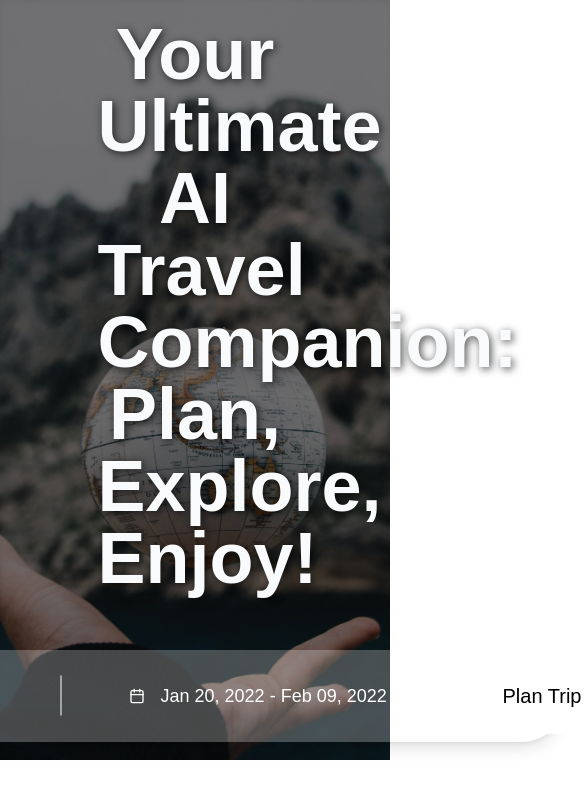
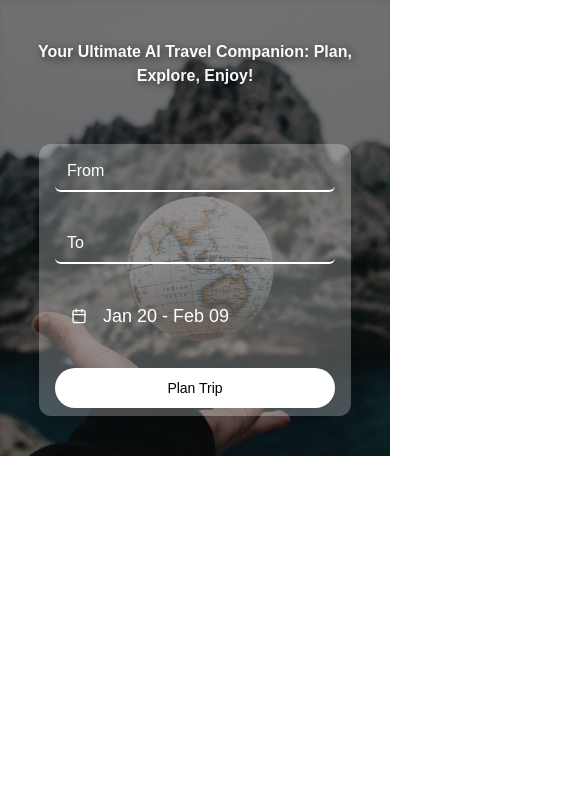
Before and after one commit to Sreedev-Github/ZenoBot, a Next.js app in the folder zenobot/: page /home in a window 390 px wide. Shown: the top 798 px of the page, 585 px wide, since content can reach past the window. Built offline with nearby package versions, Linux system fonts and the light colour scheme.

Commit message:
feat: enhance responsiveness of home page layout for small devices and adjust calendar display for different screen sizes

```diff
--- a/zenobot/src/app/globals.css
+++ b/zenobot/src/app/globals.css
@@ -100,8 +100,6 @@ body {
   }
 }
 
-
-
 @layer base {
   * {
     @apply border-border outline-ring/50;
--- a/zenobot/src/app/home/page.js
+++ b/zenobot/src/app/home/page.js
@@ -1,6 +1,6 @@
 "use client";
 
-import React, { useState } from "react";
+import React, { useState, useEffect } from "react";
 import { Button } from "@/components/ui/button";
 import {
   DropdownMenu,
@@ -29,42 +29,60 @@ function Page() {
     from: new Date(2022, 0, 20),
     to: addDays(new Date(2022, 0, 20), 20),
   });
+  const [monthsToShow, setMonthsToShow] = useState(2);
+
+  // Responsively adjust number of calendar months shown
+  useEffect(() => {
+    function handleResize() {
+      setMonthsToShow(window.innerWidth < 768 ? 1 : 2);
+    }
+
+    // Set initial value
+    handleResize();
+
+    // Add event listener
+    window.addEventListener("resize", handleResize);
+
+    // Cleanup
+    return () => window.removeEventListener("resize", handleResize);
+  }, []);
+
   return (
-    <div className="relative h-[90vh] flex flex-col gap-14 justify-center items-center bg-[url(/hero-bg.jpg)] bg-center bg-cover shadow-inner">
+    <div className="py-10 relative w-[100vw] h-[100%] flex flex-col gap-14 justify-center items-center bg-[url(/hero-bg.jpg)] bg-center bg-cover shadow-inner">
       {/* Overlay */}
       <div className="absolute inset-0 bg-black/50"></div>
 
-      <p className="relative text-7xl font-bold text-center max-w-[50vw] text-slate-50 drop-shadow-[2px_2px_4px_rgba(0,0,0,0.7)] mt-auto">
+      <p className="relative text-base md:text-7xl my-auto font-bold text-center px-2 lg:max-w-[50vw] text-slate-50 drop-shadow-[2px_2px_4px_rgba(0,0,0,0.7)]">
         Your Ultimate AI Travel Companion: Plan, Explore, Enjoy!
       </p>
 
-      <div className="relative mb-auto flex gap-8 min-w-[50%] bg-white bg-opacity-25 rounded-full p-2 shadow-lg pl-8">
+      <div className="relative mb-auto flex-col flex gap-8 max-w-[80%] min-w-[50%] bg-white bg-opacity-25 rounded-xl p-2 shadow-lg px-4 md:pl-8">
         <Input
           type="text"
           placeholder="From"
           className="
             my-auto bg-transparent text-white placeholder:text-white
-            border-b-2 border-transparent
+            border-b-2 md:border-transparent border-white border-t-0 border-x-0
             focus:border-b-white
             transition-[border-color] duration-300 ease-linear
             focus-visible:outline-none focus-visible:ring-0 focus-visible:ring-offset-0
           "
         />
 
-        <Separator className="max-w-10 rotate-90 my-auto bg-white" />
+        <Separator className="hidden md:visible max-w-10 rotate-90 my-auto bg-white" />
 
         <Input
           type="text"
           placeholder="To"
           className=" my-auto bg-transparent text-white placeholder:text-white
                     border-t-0 border-x-0
-                     border-b-2 border-transparent
+                     border-b-2 md:border-transparent border-white
                      focus:border-b-white
                      transition-all duration-300 ease-linear
                      focus-visible:outline-none focus-visible:ring-0 focus-visible:ring-offset-0"
         />
 
-        <Separator className="max-w-10 rotate-90 my-auto bg-white" />
+        <Separator className="hidden md:visible max-w-10 rotate-90 my-auto bg-white" />
 
         {/* Dropdown for Days */}
         <div
@@ -87,11 +105,26 @@ function Page() {
                 {date?.from ? (
                   date.to ? (
                     <>
-                      {format(date.from, "LLL dd, y")} -{" "}
-                      {format(date.to, "LLL dd, y")}
+                      {/* Medium and up: show "Jan 29, 2025" style */}
+                      <span className="hidden md:inline">
+                        {format(date.from, "LLL dd, y")} -{" "}
+                        {format(date.to, "LLL dd, y")}
+                      </span>
+                      {/* Smaller screens: show "Jan 29" style */}
+                      <span className="inline md:hidden">
+                        {format(date.from, "LLL dd")} -{" "}
+                        {format(date.to, "LLL dd")}
+                      </span>
                     </>
                   ) : (
-                    format(date.from, "LLL dd, y")
+                    <>
+                      <span className="hidden md:inline">
+                        {format(date.from, "LLL dd, y")}
+                      </span>
+                      <span className="inline md:hidden">
+                        {format(date.from, "LLL dd")}
+                      </span>
+                    </>
                   )
                 ) : (
                   <span>Pick a date</span>
@@ -105,7 +138,7 @@ function Page() {
                 defaultMonth={date?.from}
                 selected={date}
                 onSelect={setDate}
-                numberOfMonths={2}
+                numberOfMonths={monthsToShow}
               />
             </PopoverContent>
           </Popover>
@@ -115,7 +148,7 @@ function Page() {
 
         <Button
           variant="primary"
-          className="bg-white text-black rounded-full py-9 px-14 text-xl hover:bg-transparent hover:text-white transition-all duration-300 ease-linear border-2 border-transparent hover:border-white"
+          className=" bg-white text-black rounded-full md:py-9 md:px-14 md:text-xl hover:bg-transparent hover:text-white transition-all duration-300 ease-linear border-2 border-transparent hover:border-white"
         >
           Plan Trip
         </Button>
```
